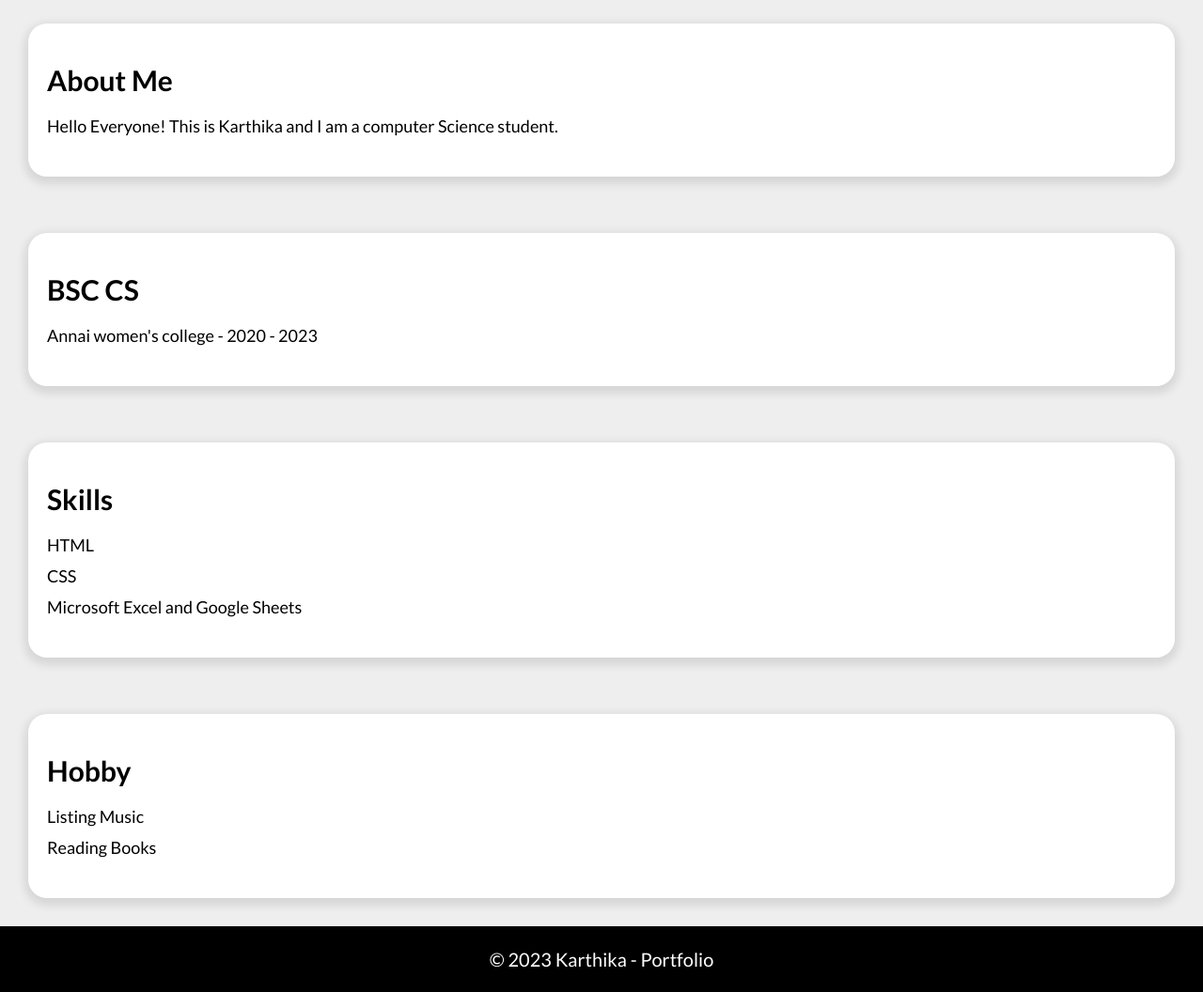
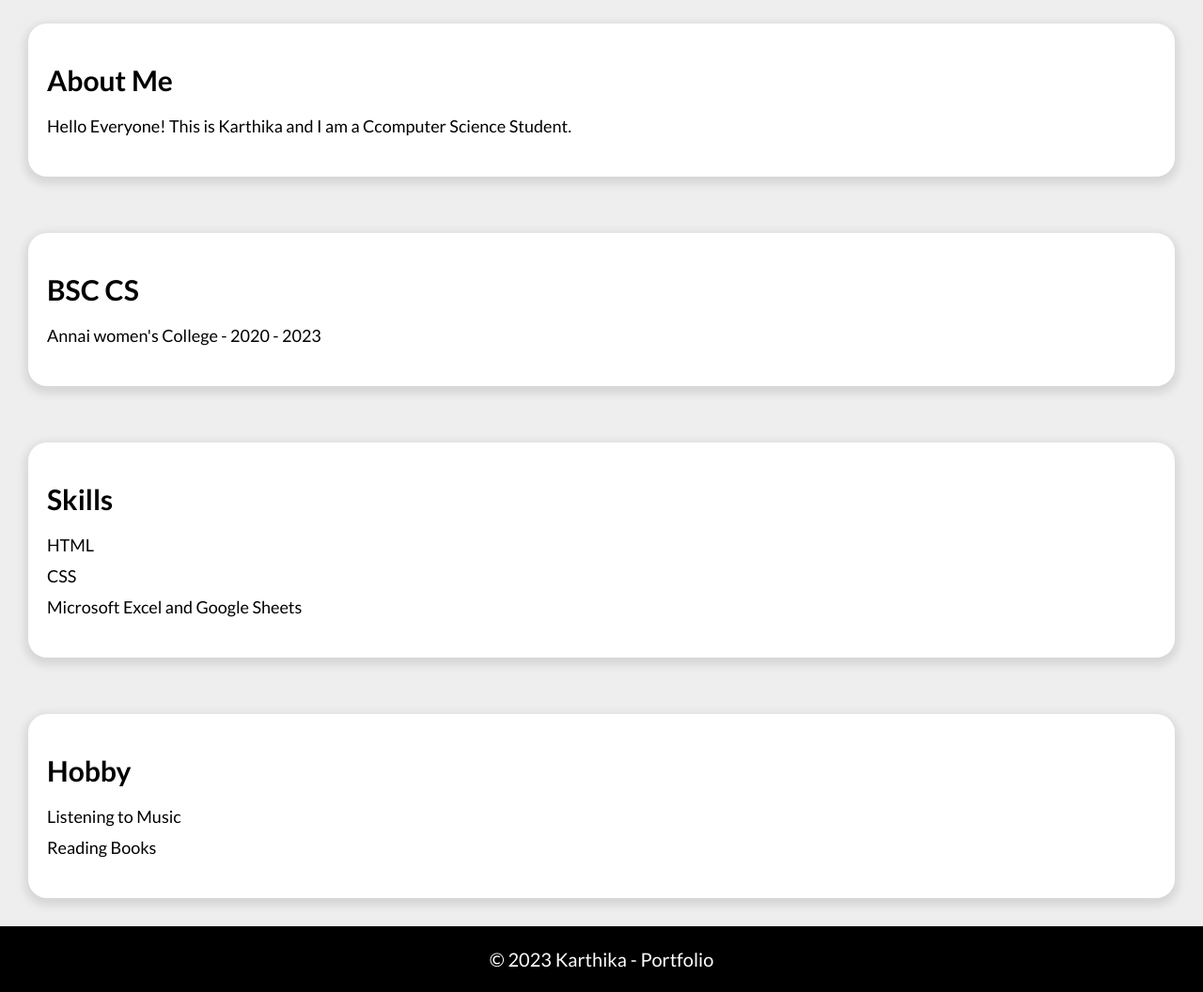
Before and after one commit to karthika2704/portfolio-website, a plain HTML site: page index.html in a window 1280 px wide. Shown: the part 320-1376 px from the top of the page at 94% size. Drawn offline with Linux system fonts and the light colour scheme.

Commit message:
Update index.html

```diff
--- a/index.html
+++ b/index.html
@@ -29,13 +29,13 @@
     <section id="aboutMe">
         <div class="first-section">
              <h2>About Me</h2>
-             <p>Hello Everyone! This is Karthika and I am a computer Science student.</p>
+             <p>Hello Everyone! This is Karthika and I am a Ccomputer Science Student.</p>
         </div>
     </section>
     <section id="education">
         <div class="first-section">
              <h2>BSC CS</h2>
-             <p>Annai women's college - 2020 - 2023</p>
+             <p>Annai women's College - 2020 - 2023</p>
         </div>
     </section>
     <section id="skills">
@@ -49,7 +49,7 @@
     <section id="hobby">
         <div class="first-section">
              <h2>Hobby</h2>
-             <p style="padding-bottom: 5px;">Listing Music</p>
+             <p style="padding-bottom: 5px;">Listening to Music</p>
              <p >Reading Books</p>
         </div>
     </section>
```
